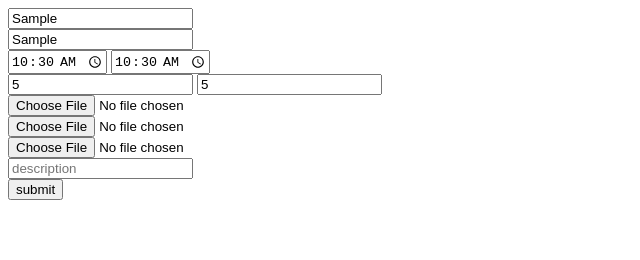
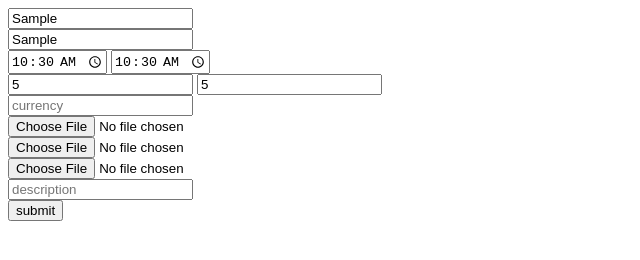
Before and after one commit to Ritikarajwar/front, a plain HTML site: page index.html in a window 1280 px wide. Both pictures are taken after typing "Sample", "Sample", "10:30", "10:30", "5", "5" into the empty fields and a click on the button "submit". Shown: the whole page, without its empty margins (0-640 px from the left). Drawn offline with Linux system fonts and the light colour scheme; no server answers.

Commit message:
Update index.html

```diff
--- a/index.html
+++ b/index.html
@@ -16,8 +16,8 @@
         <br>
         <input type="number" name="adultfees" placeholder="adult entry fees" id="adultfees">
         <input type="number" name="childfees" placeholder="child entry fees" id="childfees">
-<!--         <br> -->
-<!--         <input type="text" name="currency" placeholder="currency" id="currency"> -->
+        <br>
+        <input type="text" name="currency" placeholder="currency" id="currency">
         <br>
         <input type="file" name="image1" id="image1">
         <br>
@@ -41,7 +41,7 @@
             let endtime = document.querySelector('#endtime').value
             let adultfees = document.querySelector('#adultfees').value
             let childfees = document.querySelector('#childfees').value
-            // let currency = document.querySelector('#currency').value
+            let currency = document.querySelector('#currency').value
             let image1 = document.querySelector('#image1').files[0]
             let image2 = document.querySelector('#image2').files[0]
             let image3 = document.querySelector('#image3').files[0]
@@ -54,7 +54,7 @@
             formData.append('endtime', endtime)
             formData.append('adultfees', adultfees)
             formData.append('childfees', childfees)
-            // formData.append('currency', currency)
+            formData.append('currency', currency)
             formData.append('image1', image1)
             formData.append('image2', image2)
             formData.append('image3', image3)
```
